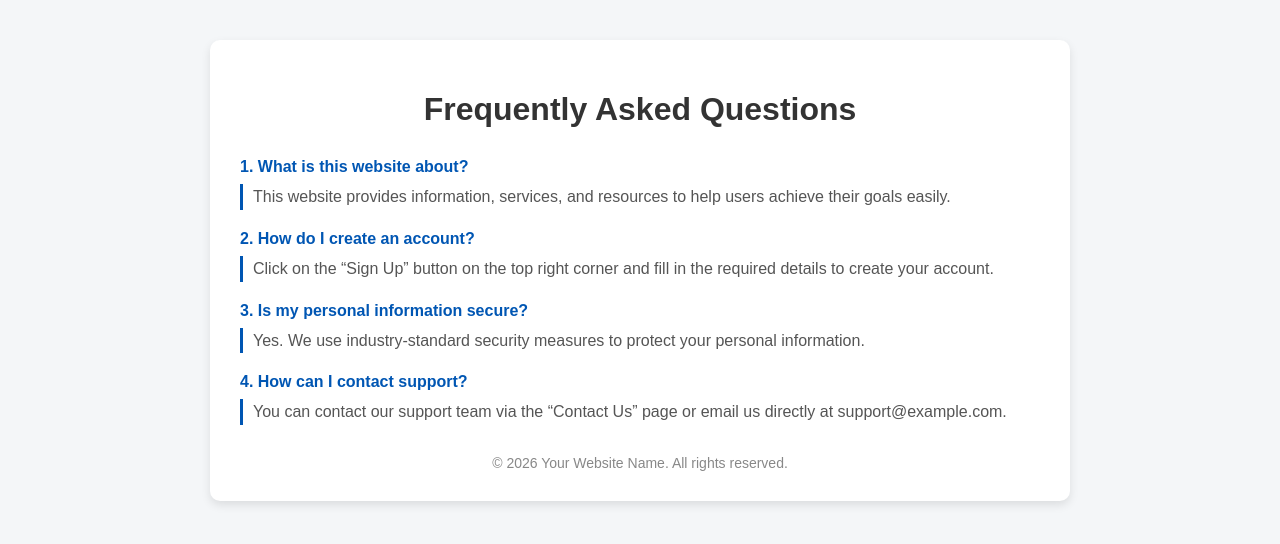
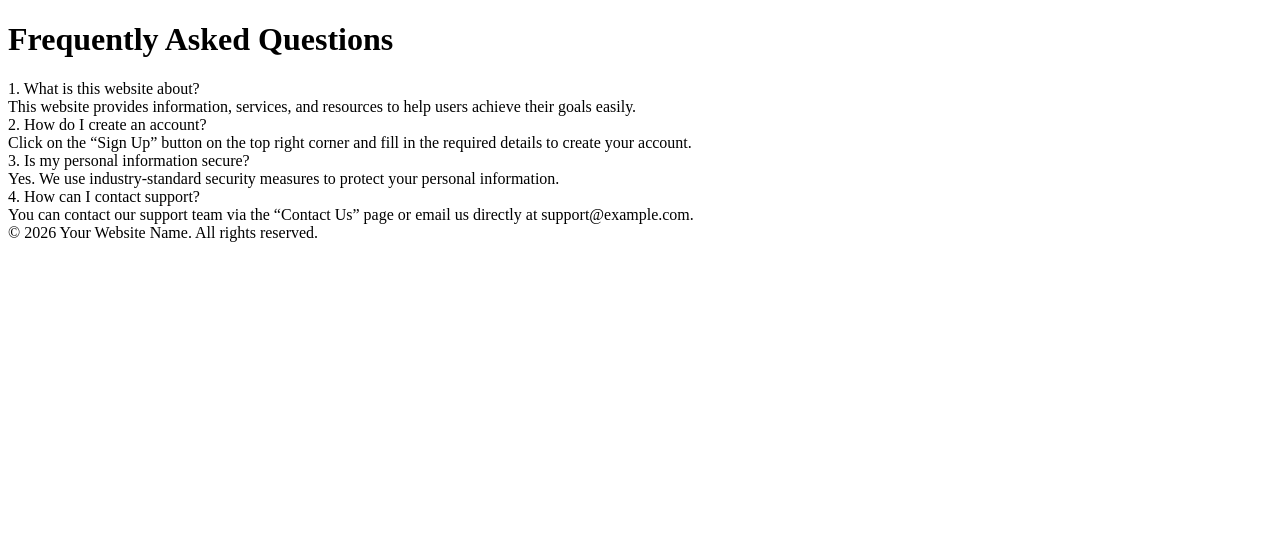
Before and after one commit to abc25-024/WMD, a plain HTML site: page faq.html in a window 1280 px wide. Drawn offline with Linux system fonts and the light colour scheme.

Commit message:
Refactor FAQ page HTML structure
Removed internal CSS and simplified HTML structure.

```diff
--- a/faq.html
+++ b/faq.html
@@ -4,55 +4,6 @@
     <meta charset="UTF-8">
     <title>FAQ Page</title>
 
-    <!-- Internal CSS -->
-    <style>
-        body {
-            font-family: Arial, Helvetica, sans-serif;
-            background-color: #f4f6f8;
-            margin: 0;
-            padding: 0;
-        }
-
-        .faq-container {
-            max-width: 800px;
-            margin: 40px auto;
-            background: #ffffff;
-            padding: 30px;
-            border-radius: 10px;
-            box-shadow: 0 4px 10px rgba(0, 0, 0, 0.1);
-        }
-
-        h1 {
-            text-align: center;
-            color: #333;
-            margin-bottom: 30px;
-        }
-
-        .faq-item {
-            margin-bottom: 20px;
-        }
-
-        .faq-question {
-            font-weight: bold;
-            color: #0056b3;
-            cursor: pointer;
-            margin-bottom: 8px;
-        }
-
-        .faq-answer {
-            color: #555;
-            line-height: 1.6;
-            padding-left: 10px;
-            border-left: 3px solid #0056b3;
-        }
-
-        footer {
-            text-align: center;
-            margin-top: 30px;
-            color: #888;
-            font-size: 14px;
-        }
-    </style>
 </head>
 <body>
 
```
